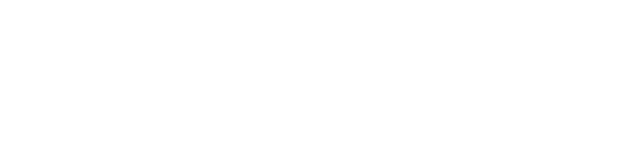
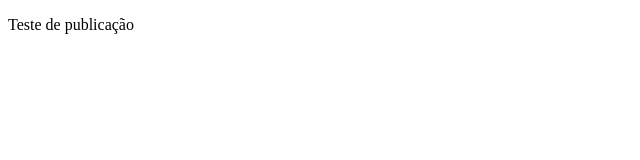
Before and after one commit to jsanchezduarte/teste_digital, a plain HTML site: page index.html in a window 1280 px wide. Shown: the whole page, without its empty margins (0-640 px from the left). Drawn offline with Linux system fonts and the light colour scheme.

Commit message:
Add files via upload

```diff
--- a/index.html
+++ b/index.html
@@ -5,6 +5,8 @@
     <title>Teste</title>
 </head>
 
-<body></body>
+<body>
+    <p>Teste de publicação</p>
+</body>
 
 </html>
```
